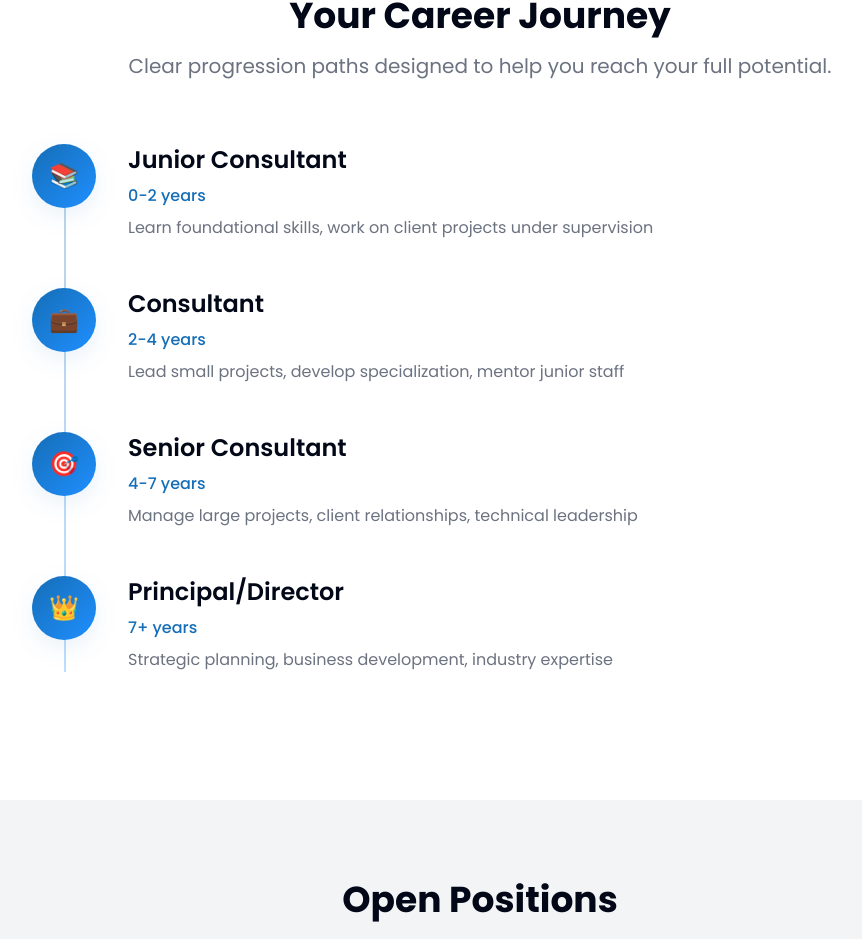
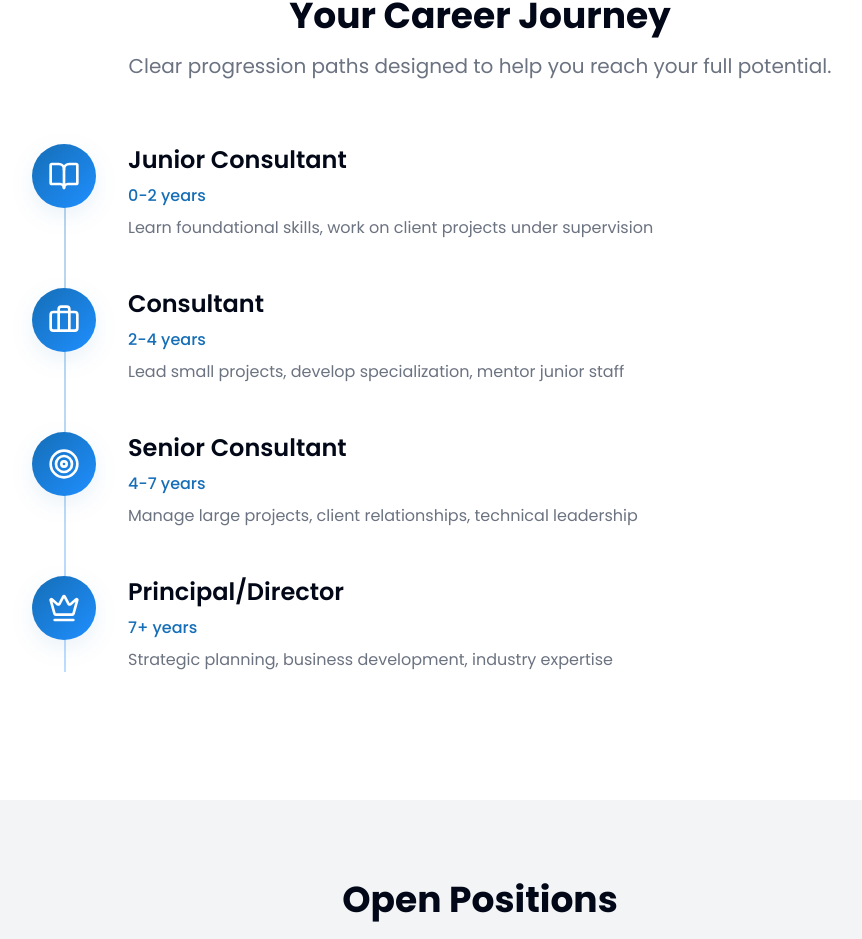
Before and after one commit to Abhi07-AVV/info, a React (Vite) app: page /career in a window 1280 px wide. Shown: the part 921-1860 px from the top of the page, without its empty margins (160-1022 px from the left). Built offline with nearby package versions, Linux system fonts and the light colour scheme.

Commit message:
Update Career.tsx

```diff
--- a/src/pages/Career.tsx
+++ b/src/pages/Career.tsx
@@ -1,5 +1,5 @@
 import { useState } from 'react';
-import { MapPin, Clock, DollarSign, Users, TrendingUp, Award, Calendar, Briefcase, ChevronDown, ChevronUp, Target } from 'lucide-react';
+import { MapPin, Clock, DollarSign, Users, TrendingUp, Award, Calendar, Briefcase, ChevronDown, ChevronUp, Target, BookOpen, Crown } from 'lucide-react';
 import { Button } from '@/components/ui/button';
 import { Card, CardContent, CardDescription, CardHeader, CardTitle } from '@/components/ui/card';
 import { Badge } from '@/components/ui/badge';
@@ -96,31 +96,31 @@ const Career = () => {
     level: string;
     duration: string;
     description: string;
-    icon: string | React.ComponentType<{ className?: string }>;
+    icon: React.ComponentType<{ className?: string }>;
   }> = [
     {
       level: 'Junior Consultant',
       duration: '0-2 years',
       description: 'Learn foundational skills, work on client projects under supervision',
-      icon: '📚'
+      icon: BookOpen
     },
     {
       level: 'Consultant',
       duration: '2-4 years',
       description: 'Lead small projects, develop specialization, mentor junior staff',
-      icon: '💼'
+      icon: Briefcase
     },
     {
       level: 'Senior Consultant',
       duration: '4-7 years',
       description: 'Manage large projects, client relationships, technical leadership',
-      icon: '🎯'
+      icon: Target
     },
     {
       level: 'Principal/Director',
       duration: '7+ years',
       description: 'Strategic planning, business development, industry expertise',
-      icon: '👑'
+      icon: Crown
     }
   ];
 
@@ -201,11 +201,7 @@ const Career = () => {
               {careerPath.map((step, index) => (
                 <div key={step.level} className="relative flex items-start mb-12 animate-slide-in-right" style={{ animationDelay: `${index * 0.3}s` }}>
                   <div className="flex-shrink-0 w-16 h-16 bg-gradient-primary rounded-full flex items-center justify-center text-white shadow-medium">
-                    {typeof step.icon === 'string' ? (
-                      <span className="text-2xl">{step.icon}</span>
-                    ) : (
-                      <step.icon className="w-8 h-8" />
-                    )}
+                    <step.icon className="w-8 h-8" />
                   </div>
                   <div className="ml-8 flex-1">
                     <h3 className="text-2xl font-semibold mb-2">{step.level}</h3>
```
